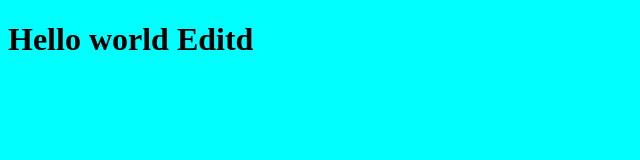
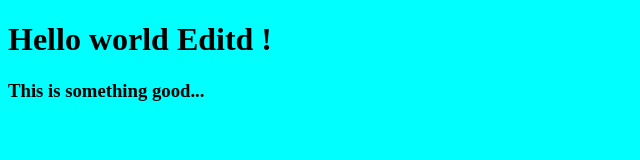
Before and after one commit to justtolearnit/crazyTesting, a plain HTML site: page index.html in a window 1280 px wide. Shown: the whole page, without its empty margins (0-640 px from the left). Drawn offline with Linux system fonts and the light colour scheme.

Commit message:
Update index.html

```diff
--- a/index.html
+++ b/index.html
@@ -10,6 +10,7 @@
 <body>
 
     <script src="app.js"></script>
-    <h1>Hello world Editd</h1>
+    <h1>Hello world Editd !</h1>
+    <h3>This is something good...</h3>
 </body>
 </html>
```
